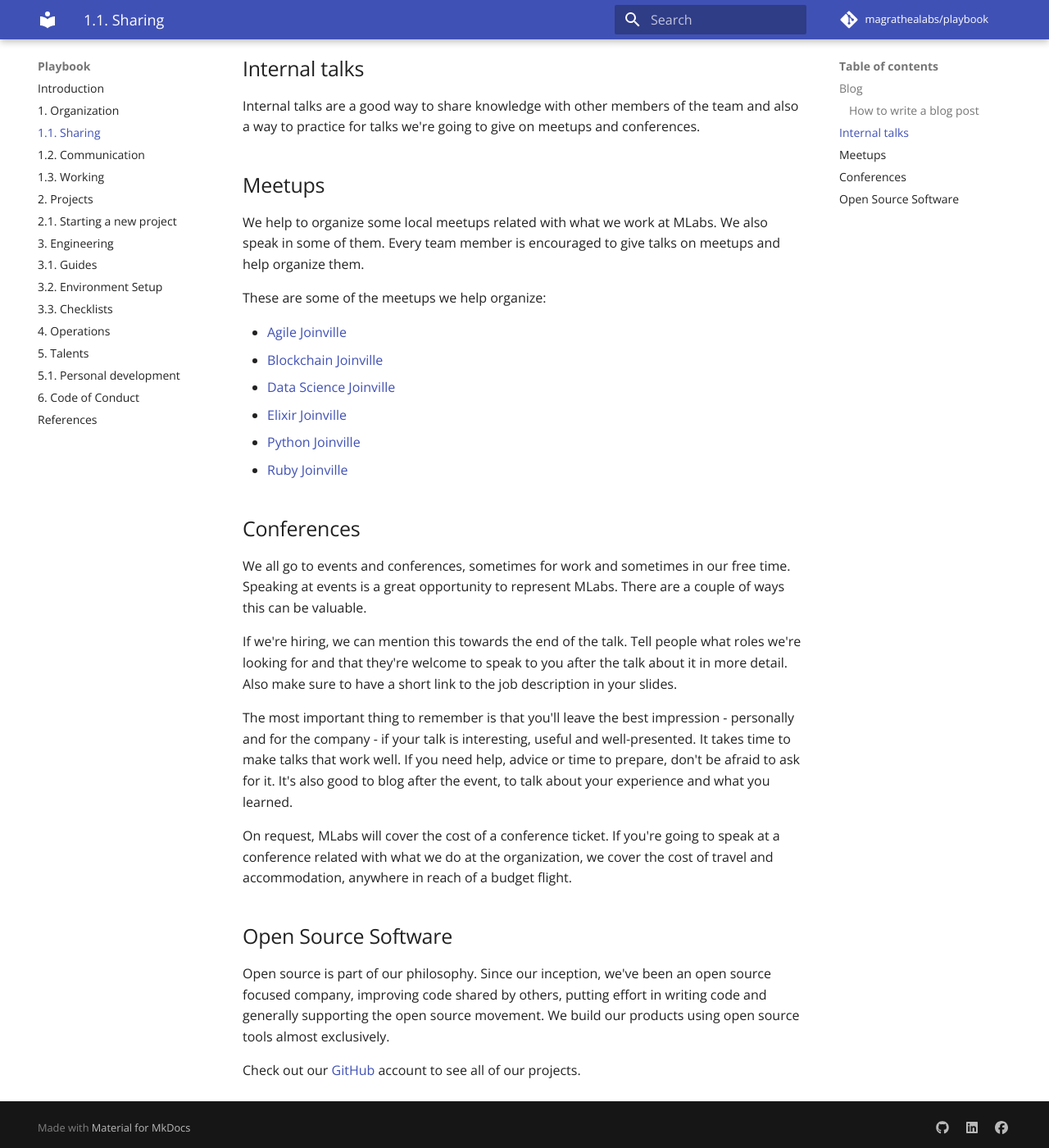
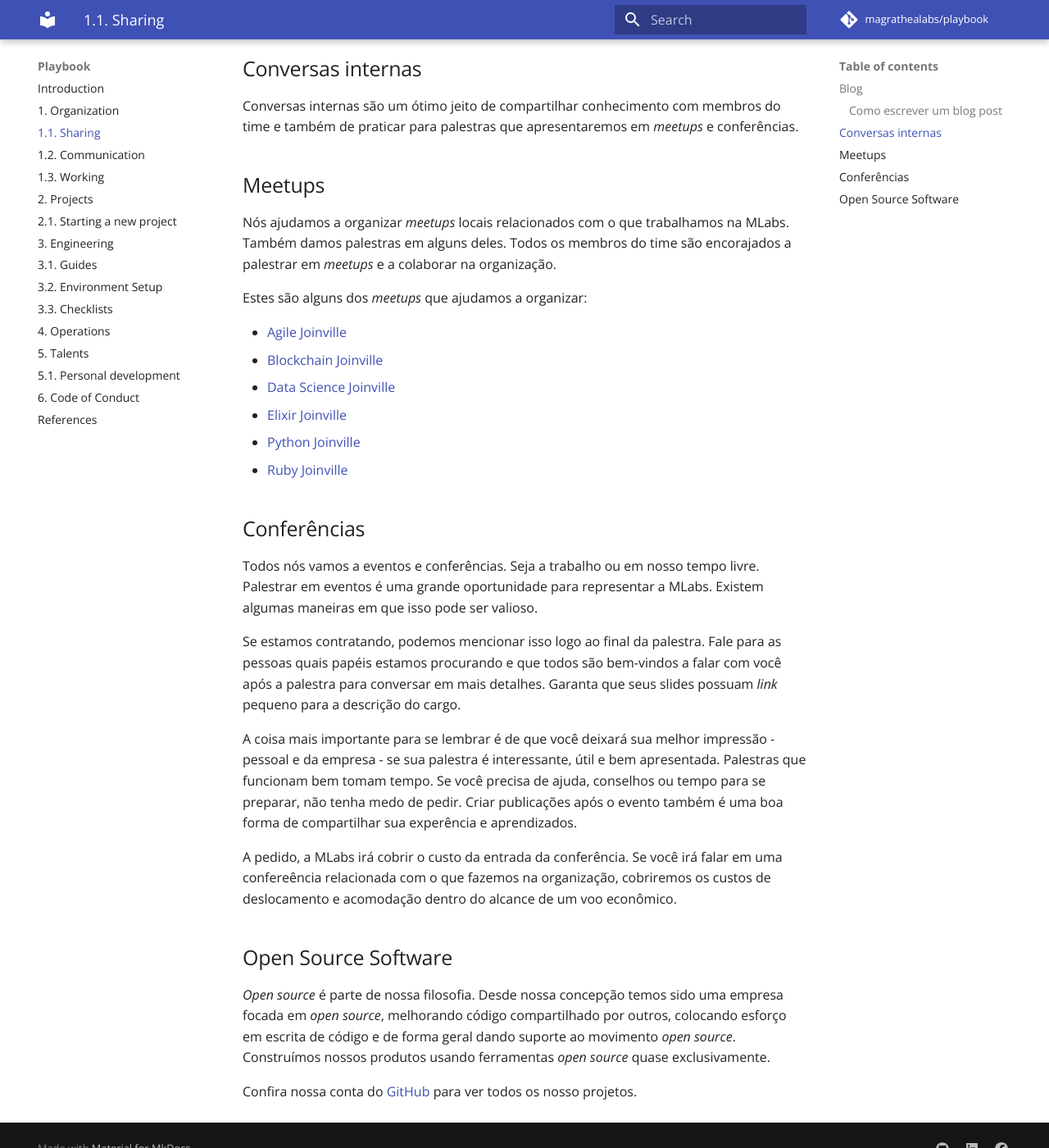
Before and after one commit to magrathealabs/playbook, an MkDocs documentation site: the page built from docs/1.1-sharing.md, in a window 1280 px wide and 1400 px high, scrolled down 763 px. Shown: the whole window at 82% size. Built offline with MkDocs 1.6.1 and Material for MkDocs 9.7.7, drawn with Linux system fonts in a browser that asks for light colours; comment, search, counter and statistics services are not loaded; some of the changed text lies outside the part shown.

Commit message:
Translate '1.1-sharing.md' to pt-BR

```diff
--- a/docs/1.1-sharing.md
+++ b/docs/1.1-sharing.md
@@ -1,31 +1,31 @@
-# Sharing
+# Compartilhamento
 
-Sharing knowledge is extremely important for us. We learn a lot from others by attending conferences, reading blogs and code on GitHub. Here we describe how we give back to our community by sharing knowledge.
+Compartilhar conhecimento é extremamente importante para nós. Aprendemos muito com outros participando de conferências, lendo blogs e código no GitHub. Descrevemos aqui como contribuímos com a comunidade ao compartilhar nosso conhecimento.
 
 ## Blog
 
-We blog because we want to share what we are doing and what we are learning about technology, business and innovation. When we are hiring, we also want potential new staff to be able to get to know us a bit beforehand. Writing introductory blog posts and following up with communicating about the work we do helps people gauge what kind of team we are.
+Escrevemos _blogposts_ porque queremos compartilhar o que estamos fazendo e aprendendo sobre tecnologia, negócios e inovação. Quando estamos contratando, queremos que potenciais novos colaboradores nos conheçam um pouco previamente. Escrever _blogposts_ introdutórios e acompanhar na comunicação sobre o trabalho que fazemos ajuda as pessoas a avaliar que tipo de time somos.
 
-We collect ideas for blog posts on a [Trello board](https://trello.com/b/zdmuA1MN/mochileiros-blog), where we discuss them before being written. Often, we will pick up ideas from this board on our investment time.
+Coletamos ideias para _blogposts_ em um [Quadro do trello](https://trello.com/b/zdmuA1MN/mochileiros-blog), onde as discutimos antes de escrever. Frequentemente pegamos ideias desse quadro em nosso tempo de investimento.
 
-You can find our posts on [blog.magrathealabs.com](https://blog.magrathealabs.com).
+Você pode encontrar nossas publicações em [blog.magrathealabs.com](https://blog.magrathealabs.com).
 
-### How to write a blog post
+### Como escrever um blog post
 
-1. Find a subject
-2. Create a document on Google docs and add your colleagues to comment
-3. Wait 3 days for some reviews and/or considerations
-4. Publish
+1. Encontre um tópico
+2. Cria um documento no `Google docs` e adicione seus colegas para trocar comentários
+3. Aguarde 3 dias para revisões e/ou considerações
+4. Publique
 
-## Internal talks
+## Conversas internas
 
-Internal talks are a good way to share knowledge with other members of the team and also a way to practice for talks we're going to give on meetups and conferences.
+Conversas internas são um ótimo jeito de compartilhar conhecimento com membros do time e também de praticar para palestras que apresentaremos em _meetups_ e conferências.
 
 ## Meetups
 
-We help to organize some local meetups related with what we work at MLabs. We also speak in some of them. Every team member is encouraged to give talks on meetups and help organize them.
+Nós ajudamos a organizar _meetups_ locais relacionados com o que trabalhamos na MLabs. Também damos palestras em alguns deles. Todos os membros do time são encorajados a palestrar em _meetups_ e a colaborar na organização.
 
-These are some of the meetups we help organize:
+Estes são alguns dos _meetups_ que ajudamos a organizar:
 
 * [Agile Joinville](https://www.meetup.com/pt-BR/Agile-Joinville)
 * [Blockchain Joinville](https://www.meetup.com/pt-BR/Blockchain-Joinville)
@@ -34,18 +34,18 @@ These are some of the meetups we help organize:
 * [Python Joinville](https://www.meetup.com/pt-BR/python-joinville)
 * [Ruby Joinville](https://www.meetup.com/pt-BR/Ruby-Joinville)
 
-## Conferences
+## Conferências
 
-We all go to events and conferences, sometimes for work and sometimes in our free time. Speaking at events is a great opportunity to represent MLabs. There are a couple of ways this can be valuable.
+Todos nós vamos a eventos e conferências. Seja a trabalho ou em nosso tempo livre. Palestrar em eventos é uma grande oportunidade para representar a MLabs. Existem algumas maneiras em que isso pode ser valioso.
 
-If we're hiring, we can mention this towards the end of the talk. Tell people what roles we're looking for and that they're welcome to speak to you after the talk about it in more detail. Also make sure to have a short link to the job description in your slides.
+Se estamos contratando, podemos mencionar isso logo ao final da palestra. Fale para as pessoas quais papéis estamos procurando e que todos são bem-vindos a falar com você após a palestra para conversar em mais detalhes. Garanta que seus slides possuam _link_ pequeno para a descrição do cargo.
 
-The most important thing to remember is that you'll leave the best impression - personally and for the company - if your talk is interesting, useful and well-presented. It takes time to make talks that work well. If you need help, advice or time to prepare, don't be afraid to ask for it. It's also good to blog after the event, to talk about your experience and what you learned.
+A coisa mais importante para se lembrar é de que você deixará sua melhor impressão - pessoal e da empresa - se sua palestra é interessante, útil e bem apresentada. Palestras que funcionam bem tomam tempo. Se você precisa de ajuda, conselhos ou tempo para se preparar, não tenha medo de pedir. Criar publicações após o evento também é uma boa forma de compartilhar sua experência e aprendizados.
 
-On request, MLabs will cover the cost of a conference ticket. If you're going to speak at a conference related with what we do at the organization, we cover the cost of travel and accommodation, anywhere in reach of a budget flight.
+A pedido, a MLabs irá cobrir o custo da entrada da conferência. Se você irá falar em uma confereência relacionada com o que fazemos na organização, cobriremos os custos de deslocamento e acomodação dentro do alcance de um voo econômico.
 
 ## Open Source Software
 
-Open source is part of our philosophy. Since our inception, we've been an open source focused company, improving code shared by others, putting effort in writing code and generally supporting the open source movement. We build our products using open source tools almost exclusively.
+_Open source_ é parte de nossa filosofia. Desde nossa concepção temos sido uma empresa focada em _open source_, melhorando código compartilhado por outros, colocando esforço em escrita de código e de forma geral dando suporte ao movimento _open source_. Construímos nossos produtos usando ferramentas _open source_ quase exclusivamente.
 
-Check out our [GitHub](http://github.com/magrathealabs/) account to see all of our projects.
+Confira nossa conta do [GitHub](http://github.com/magrathealabs/) para ver todos os nosso projetos.
```
